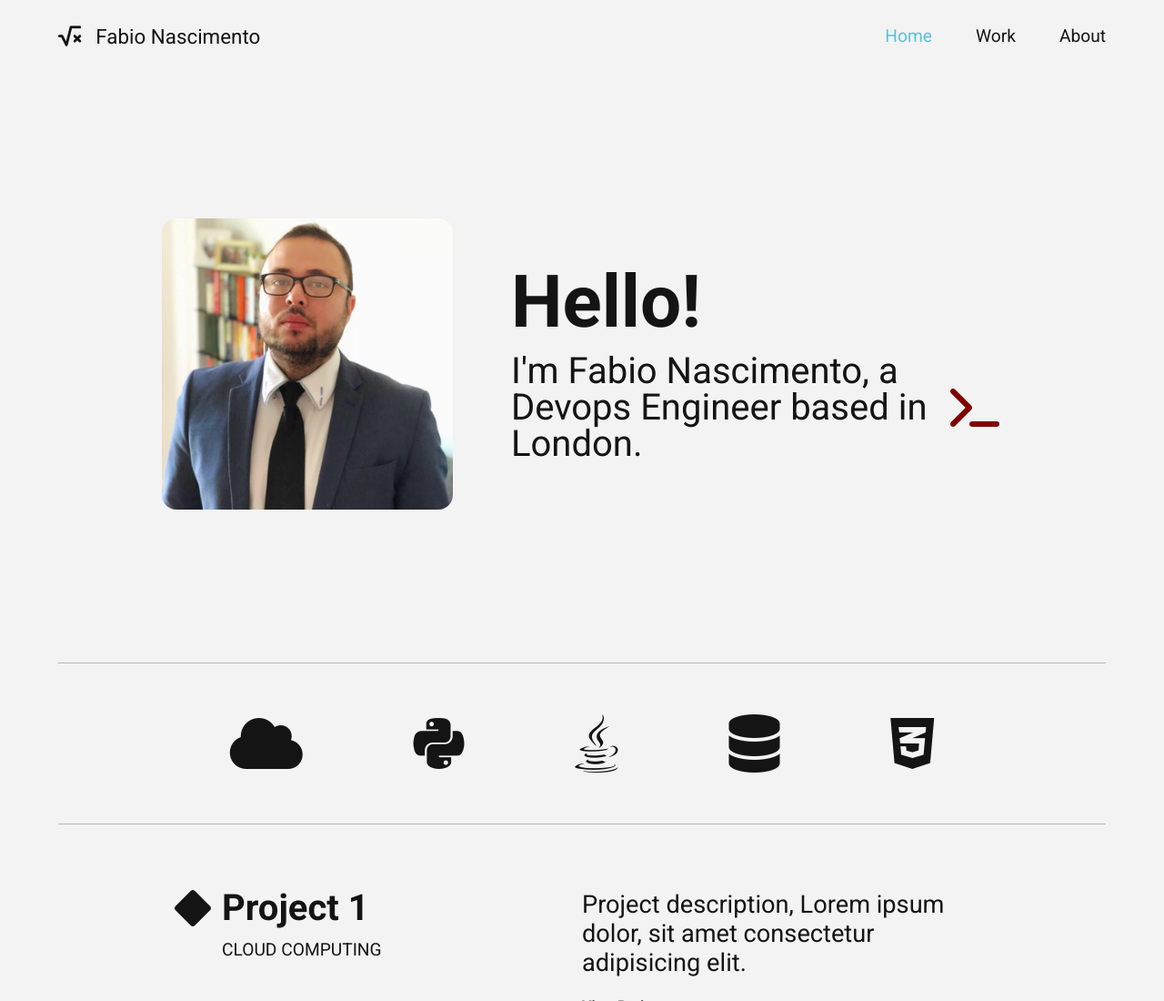
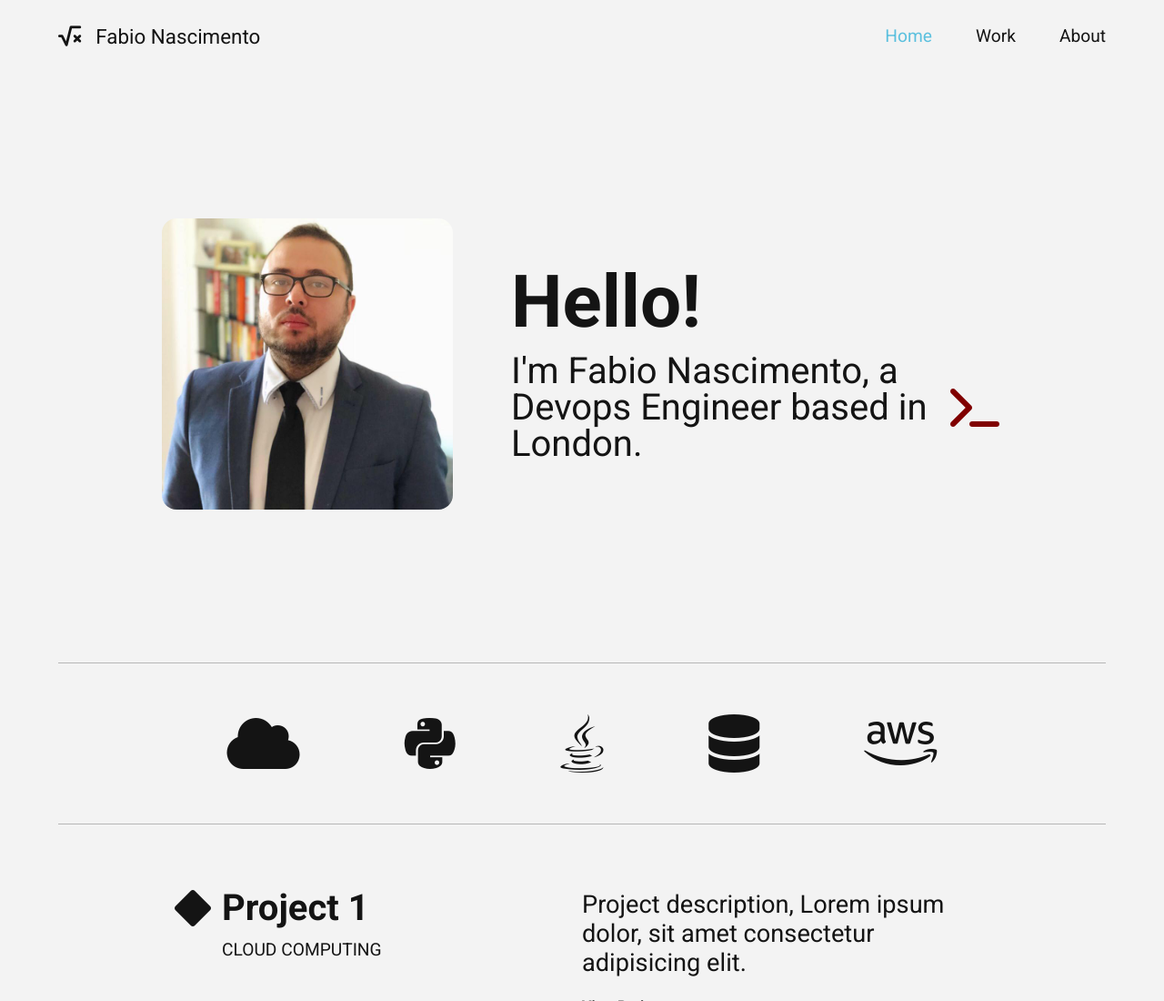
Before and after one commit to fabs312/fabio_devops_website, a plain HTML site: page index.html in a window 1280 px wide. Shown: the top 1100 px of the page at 91% size. Drawn offline with Linux system fonts and the light colour scheme.

Commit message:
aws icon

```diff
--- a/index.html
+++ b/index.html
@@ -48,7 +48,7 @@
         <i class="fa-brands fa-python"></i>
         <i class="fa-brands fa-java"></i>
         <i class="fa-solid fa-database"></i>
-        <i class="fa-brands fa-css3-alt"></i>
+        <i class="fa-brands fa-aws"></i>
       </section>
       <hr>
       <!-- Projects section -->
```
